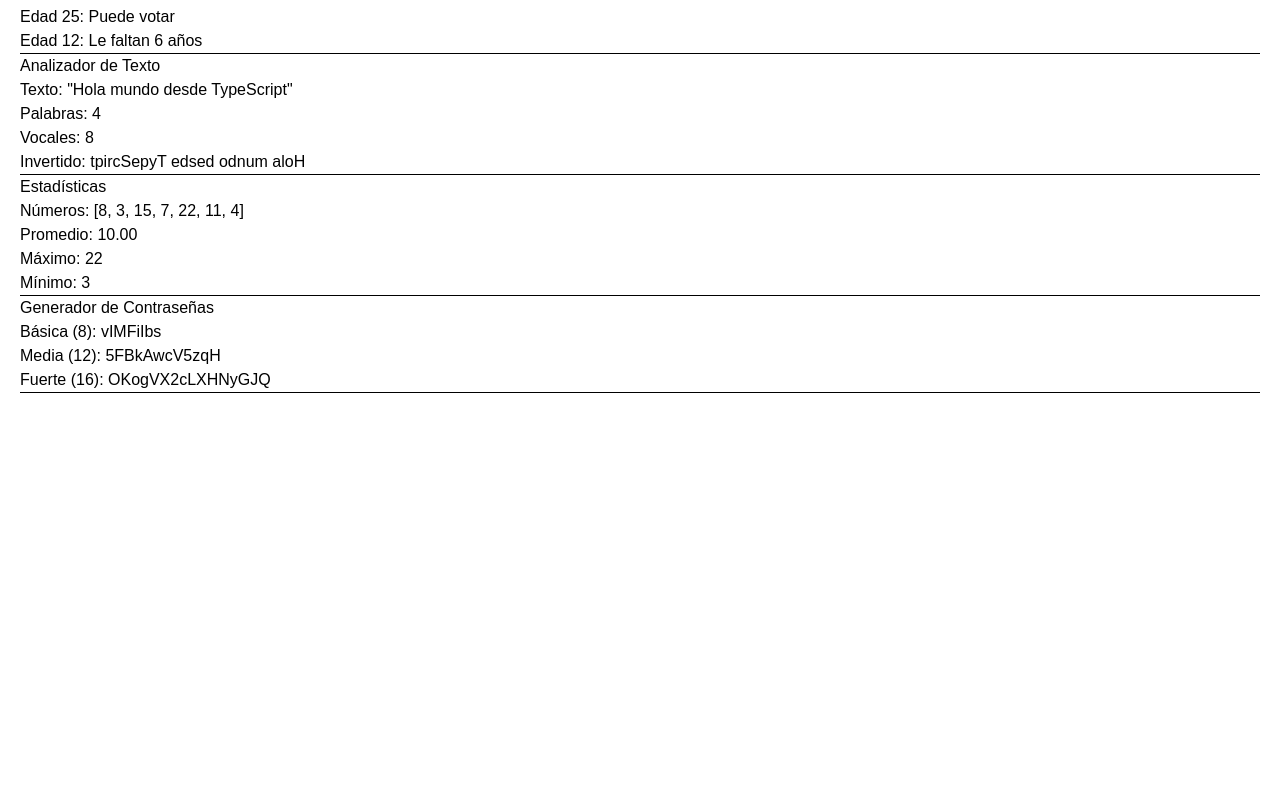
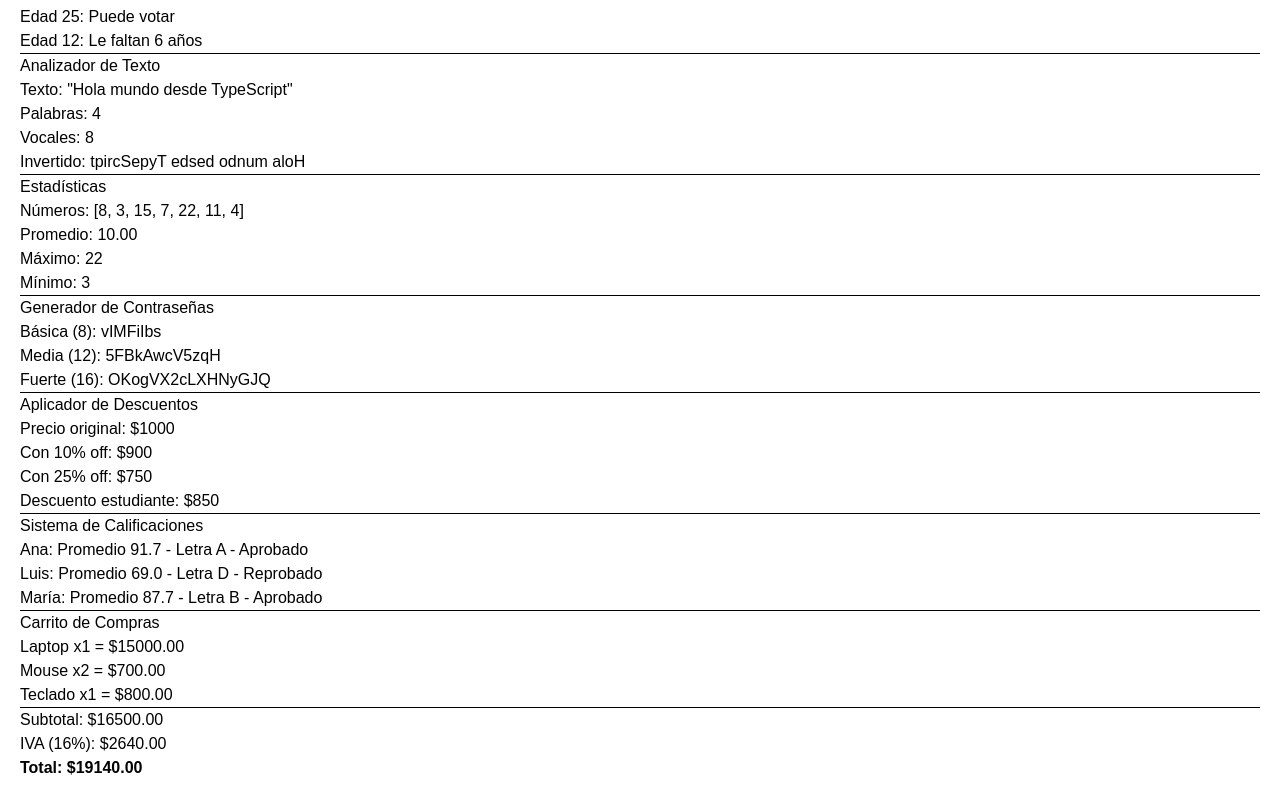
Before and after one commit to anthonelix/Anthony_Hernandez_Cabrera_practica_funciones, a React (Vite) app: page / in a window 1280 px wide. Shown: the part 402-1202 px from the top of the page. Before the commit the page ends 815 px from the top, so only its background shows below. Built offline with nearby package versions, Linux system fonts and the light colour scheme.

Commit message:
Ejercicio 10 y ajustes finales

```diff
--- a/src/App.tsx
+++ b/src/App.tsx
@@ -5,9 +5,9 @@ import { ValidadorEdad } from './components/ValidadorEdad';
 import { AnalizadorTexto } from './components/AnalizadorTexto';
 import { EstadisticasArreglo } from './components/EstadisticasArreglo';
 import { GeneradorPassword } from './components/GeneradorPassword';
-// import { AplicadorDescuentos } from './components/AplicadorDescuentos';
-// import { SistemaCalificaciones } from './components/SistemaCalificaciones';
-// import { CarritoCompras } from './components/CarritoCompras';
+import { AplicadorDescuentos } from './components/AplicadorDescuentos';
+import { SistemaCalificaciones } from './components/SistemaCalificaciones';
+import { CarritoCompras } from './components/CarritoCompras';
 
 function App() {
   return (
@@ -27,11 +27,11 @@ function App() {
       <hr />
       <GeneradorPassword />
       <hr />
-      {/* <AplicadorDescuentos />
+      <AplicadorDescuentos />
       <hr />
       <SistemaCalificaciones />
       <hr />
-      <CarritoCompras /> */}
+      <CarritoCompras />
     </div>
   );
 }
--- a/src/components/CalculadoraIMC.tsx
+++ b/src/components/CalculadoraIMC.tsx
@@ -1,11 +1,9 @@
 // CalculadoraIMC.tsx
-// Calcula el índice de masa corporal
 export const CalculadoraIMC = () => {
   const calcularIMC = (peso: number, altura: number): number => {
     return peso / (altura * altura);
   };
 
-  // Clasifica el IMC según el rango de peso
   const clasificarIMC = (imc: number): string => {
     if (imc < 18.5) return "Bajo peso";
     if (imc < 25) return "Normal";
--- a/src/components/CarritoCompras.tsx
+++ b/src/components/CarritoCompras.tsx
@@ -0,0 +1,54 @@
+// CarritoCompras.tsx
+export const CarritoCompras = () => {
+  // Función para calcular el subtotal de un producto (precio por cantidad)
+  const calcularSubtotal = (precio: number, cantidad: number): number => {
+    return precio * cantidad;
+  };
+
+  // Función para calcular el IVA (16% del subtotal)
+  const calcularIVA = (subtotal: number): number => {
+    return subtotal * 0.16;
+  };
+
+  // Función para calcular el total sumando el subtotal y su respectivo IVA
+  const calcularTotal = (subtotal: number): number => {
+    return subtotal + calcularIVA(subtotal);
+  };
+
+  // Función para formatear el precio como una cadena con el símbolo de pesos y dos decimales
+  const formatearPrecio = (precio: number): string => {
+    return `$${precio.toFixed(2)}`;
+  };
+
+  const carrito = [
+    { producto: "Laptop", precio: 15000, cantidad: 1 },
+    { producto: "Mouse", precio: 350, cantidad: 2 },
+    { producto: "Teclado", precio: 800, cantidad: 1 },
+  ];
+
+  // Cálculo del subtotal general acumulando el subtotal de cada ítem del carrito
+  const subtotal = carrito.reduce(
+    (acc, item) => acc + calcularSubtotal(item.precio, item.cantidad),
+    0
+  );
+
+  return (
+    <>
+      <h3>Carrito de Compras</h3>
+      {carrito.map((item) => {
+        const subtotalItem = calcularSubtotal(item.precio, item.cantidad);
+        return (
+          <p key={item.producto}>
+            {item.producto} x{item.cantidad} = {formatearPrecio(subtotalItem)}
+          </p>
+        );
+      })}
+      <hr />
+      <p>Subtotal: {formatearPrecio(subtotal)}</p>
+      <p>IVA (16%): {formatearPrecio(calcularIVA(subtotal))}</p>
+      <p>
+        <strong>Total: {formatearPrecio(calcularTotal(subtotal))}</strong>
+      </p>
+    </>
+  );
+};
```
